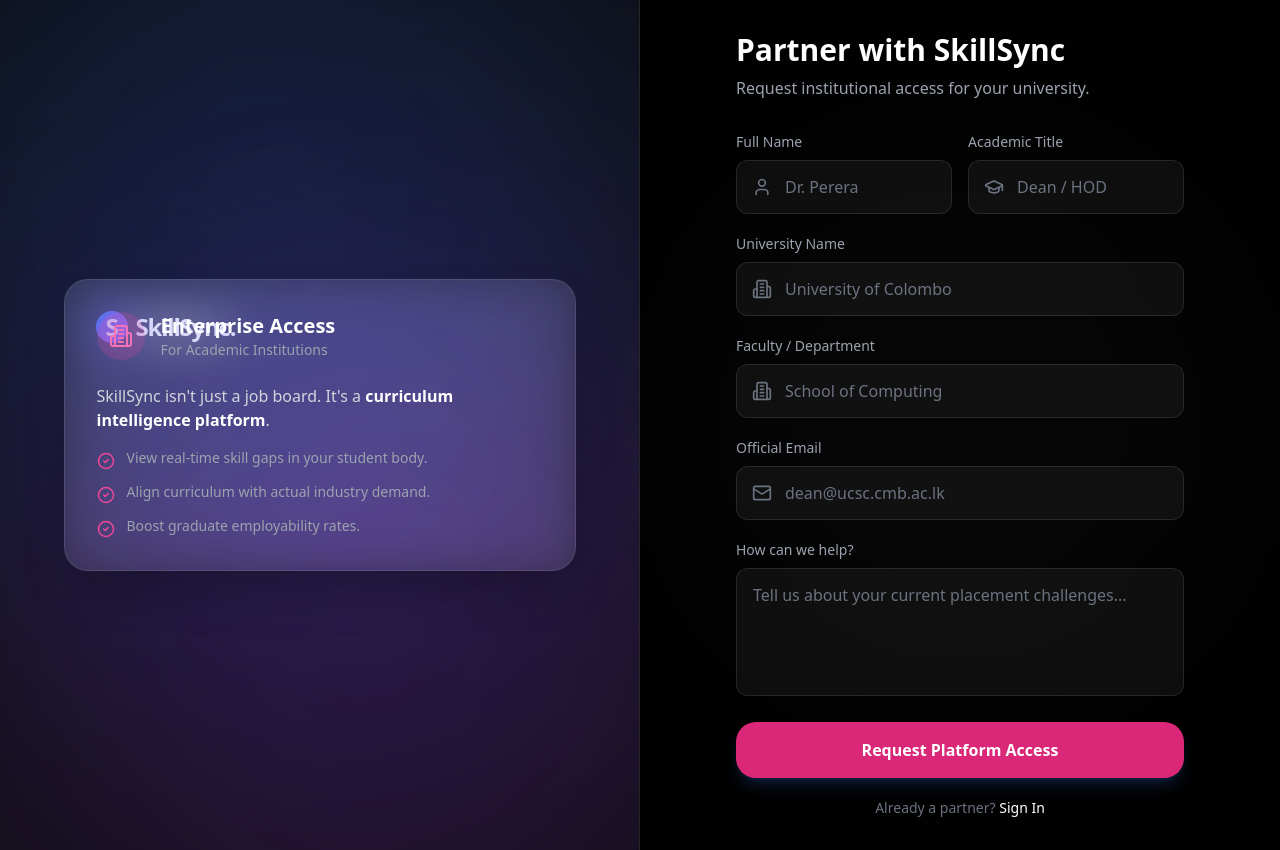
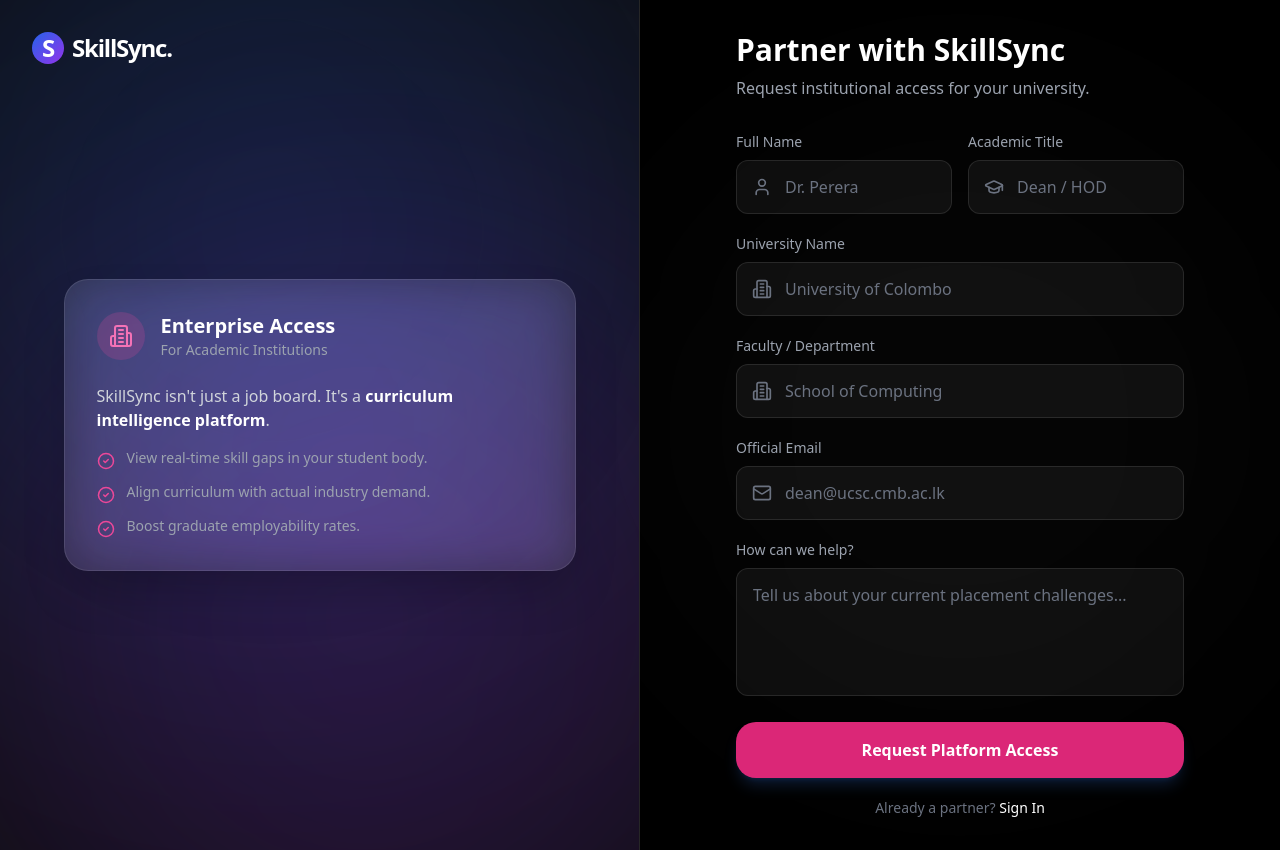
Before and after one commit to Bawaperera/SkillSyncFrontend, a Next.js app: page /contact-university in a window 1280 px wide. Built offline with nearby package versions, Linux system fonts and the light colour scheme.

Commit message:
Fix the overlapping issue in the login pages

```diff
--- a/src/components/auth/AuthSplitLayout.tsx
+++ b/src/components/auth/AuthSplitLayout.tsx
@@ -22,9 +22,8 @@
                     <div className="absolute bottom-[-20%] right-[-20%] w-[800px] h-[800px] bg-purple-600/20 rounded-full blur-[150px]" />
                 </div>
 
-                <div className="relative z-10 w-full max-w-lg">
-                    {/* Brand Logo */}
-                    <div className="absolute top-8 left-8">
+                {/* Brand Logo - Separate from content */}
+                <div className="absolute top-8 left-8 z-20">
                     <Link href="/" className="flex items-center gap-2 font-bold text-2xl tracking-tighter hover:opacity-80 transition-opacity">
                         <div className="w-8 h-8 rounded-lg bg-gradient-to-br from-blue-600 to-purple-600 flex items-center justify-center text-white">
                             S
@@ -34,6 +33,7 @@
                 </div>
 
                 {/* Dynamic Content */}
+                <div className="relative z-10 w-full max-w-lg">
                     <motion.div
                         initial={{ opacity: 0, y: 20 }}
                         animate={{ opacity: 1, y: 0 }}
```
Lines whose indentation alone changed are shown as unchanged.
